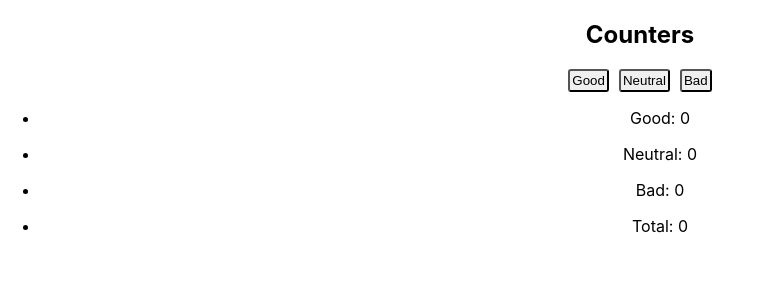
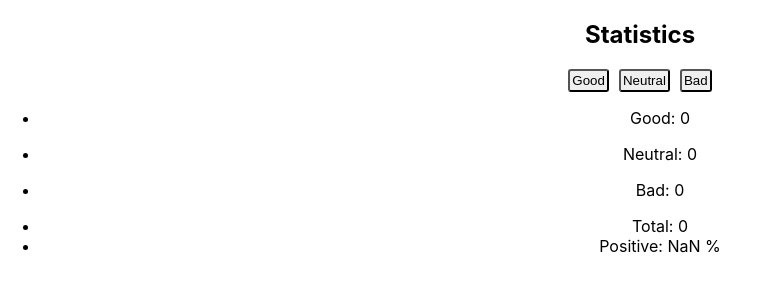
Before and after one commit to AlexeyZyukov/goit-react-hw-02, a React (Create React App) app: page / in a window 1280 px wide. Shown: the top 300 px of the page, without its empty margins (0-759 px from the left). Built offline with nearby package versions, Linux system fonts and the light colour scheme.

Commit message:
feedback MVO

```diff
--- a/src/App.js
+++ b/src/App.js
@@ -1,12 +1,12 @@
 import logo from './logo.svg';
 import './App.css';
 
-import Feedback from './Feedback/Feedback.js';
+import Feedback from './feedback/Feedback.js';
 
 function App() {
   return (
     <div className="App">
-      <Feedback title="Counters" />
+      <Feedback title="Statistics" />
     </div>
   );
 }
--- a/src/feedback/feedback.js
+++ b/src/feedback/feedback.js
@@ -18,10 +18,12 @@ class Feedback extends Component {
     };
   }
 
+  totalCount = 0;
+
   onGoodBtnClick = event => {
     this.setState({ Good: this.state.Good + 1 });
-    console.dir(event.currentTarget);
-    console.log(event.currentTarget.textContent);
+    // console.dir(event.currentTarget);
+    // console.log(event.currentTarget.textContent);
   };
   // onGoodBtnClick = () => { //prevState - учитывает предыдущее значение аргумента. Учитывает асинхронность метода setState
   //   this.setState(prevState => {
@@ -39,15 +41,15 @@ class Feedback extends Component {
   };
 
   countTotalFeedback = () => {
-    const totalCount = {
-      count: this.state.Good + this.state.Neutral + this.state.Bad,
-    };
-    return totalCount.count;
+    this.totalCount = this.state.Good + this.state.Neutral + this.state.Bad;
+    return this.totalCount;
   };
-  // countPositiveFeedbackPercentage = () => {
-  //   const positiveResult = { positive: `{${this.state.Good} / ${countTotalFeedback}}` }
-  //   console.log(positiveResult);
-  // }
+  countPositivePercentage = () => {
+    let positivePercentage = '';
+    positivePercentage = (this.state.Good / this.totalCount) * 100;
+    console.log(positivePercentage);
+    return positivePercentage;
+  };
 
   render() {
     return (
@@ -81,6 +83,13 @@ class Feedback extends Component {
             <span>Total: </span>
             <span>{this.countTotalFeedback()}</span>
           </li>
+          <li>
+            <span>Positive: </span>
+            <span>
+              {Math.round(this.countPositivePercentage())}
+              <span> %</span>
+            </span>
+          </li>
         </ul>
       </>
     );
```
